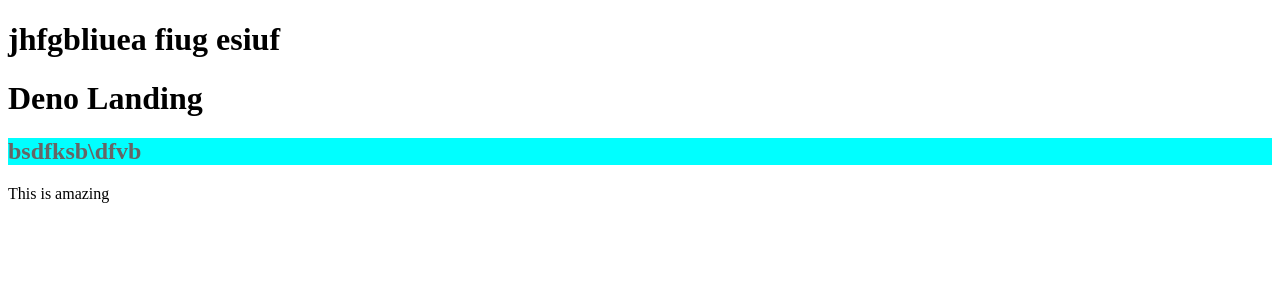
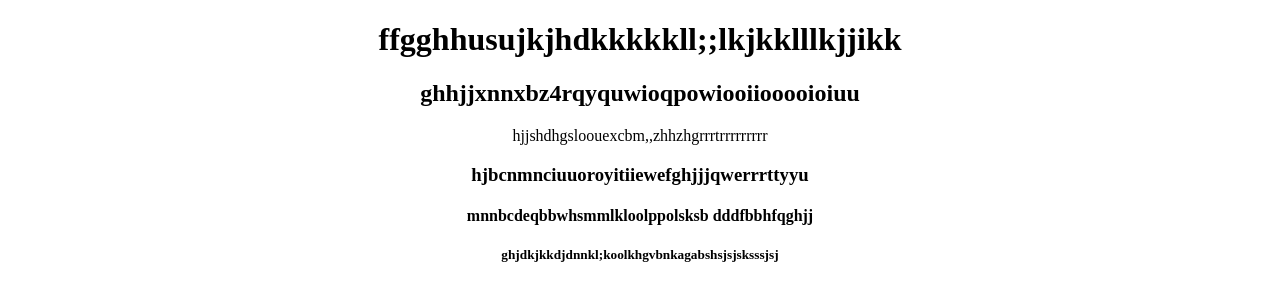
Before and after one commit to zulaihaat/dnoland, a plain HTML site: page index.html in a window 1280 px wide. Drawn offline with Linux system fonts and the light colour scheme.

Commit message:
i most learn

```diff
--- a/index.html
+++ b/index.html
@@ -1,20 +1,29 @@
 <!DOCTYPE html>
 <html lang="en">
+
 <head>
     <meta charset="UTF-8">
     <meta name="viewport" content="width=device-width, initial-scale=1.0">
-    <title>DNO landing</title>
+    <title>Document</title>
     <style>
-        h2{
-            color: #666666;
-            background-color: aqua;
+        div {
+            width:80vw;
+            /* background-color: blueviolet; */
+            margin: auto;
+            text-align: center;
         }
-        </style>
+    </style>
 </head>
+
 <body>
-<h1>jhfgbliuea fiug esiuf</h1>
-    <h1>Deno Landing</h1>
-    <h2>bsdfksb\dfvb</h2>
-    <p>This is amazing</p>
+    <div>
+        <h1>ffgghhusujkjhdkkkkkll;;lkjkklllkjjikk</h1>
+        <h2>ghhjjxnnxbz4rqyquwioqpowiooiiooooioiuu</h2>
+        <p>hjjshdhgsloouexcbm,,zhhzhgrrrtrrrrrrrrr</p>
+        <h3>hjbcnmnciuuoroyitiiewefghjjjqwerrrttyyu</h3>
+        <h4>mnnbcdeqbbwhsmmlkloolppolsksb dddfbbhfqghjj</h4>
+        <h5>ghjdkjkkdjdnnkl;koolkhgvbnkagabshsjsjsksssjsj </h5>
+    </div>
 </body>
+
 </html>
```
